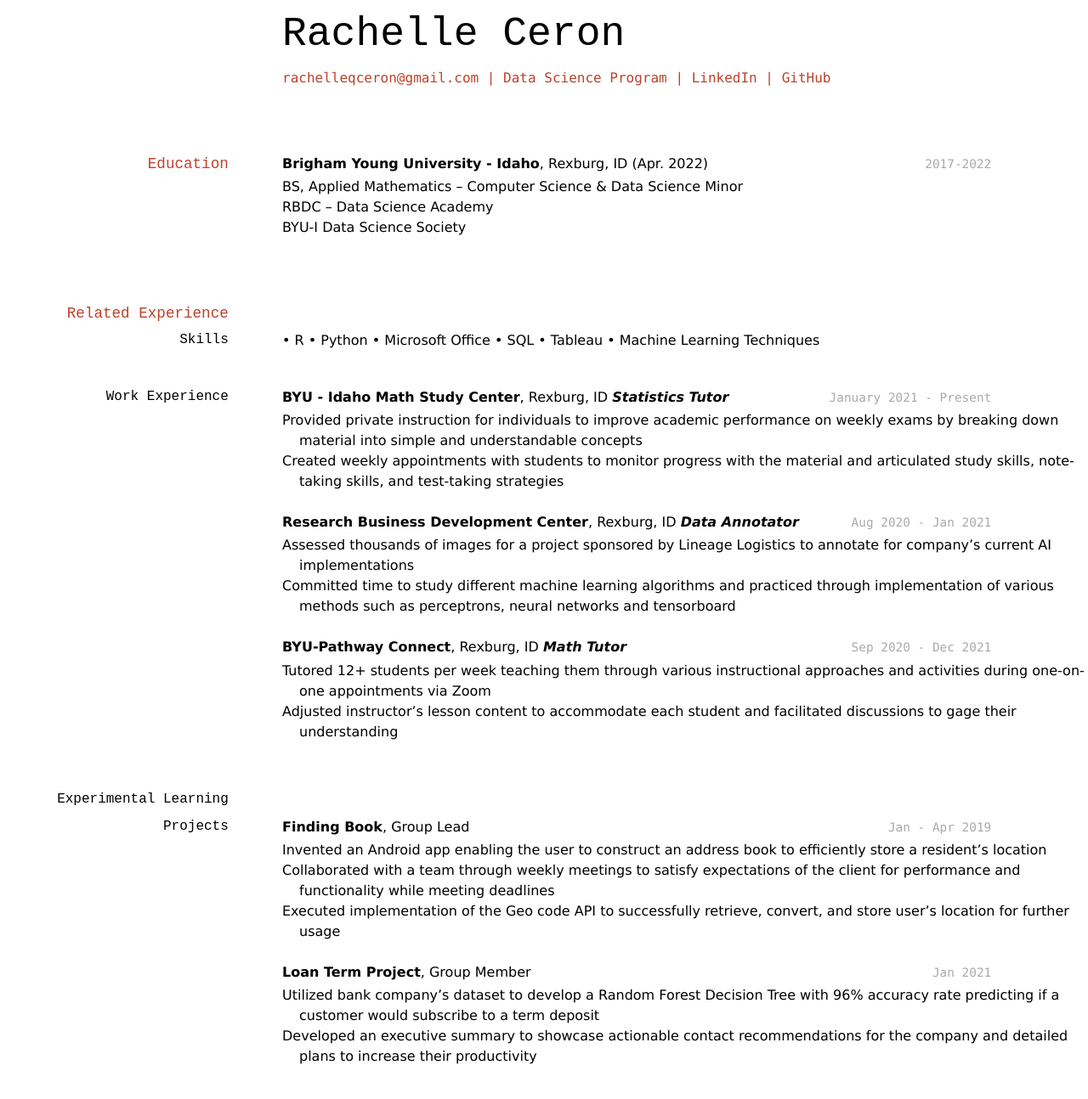
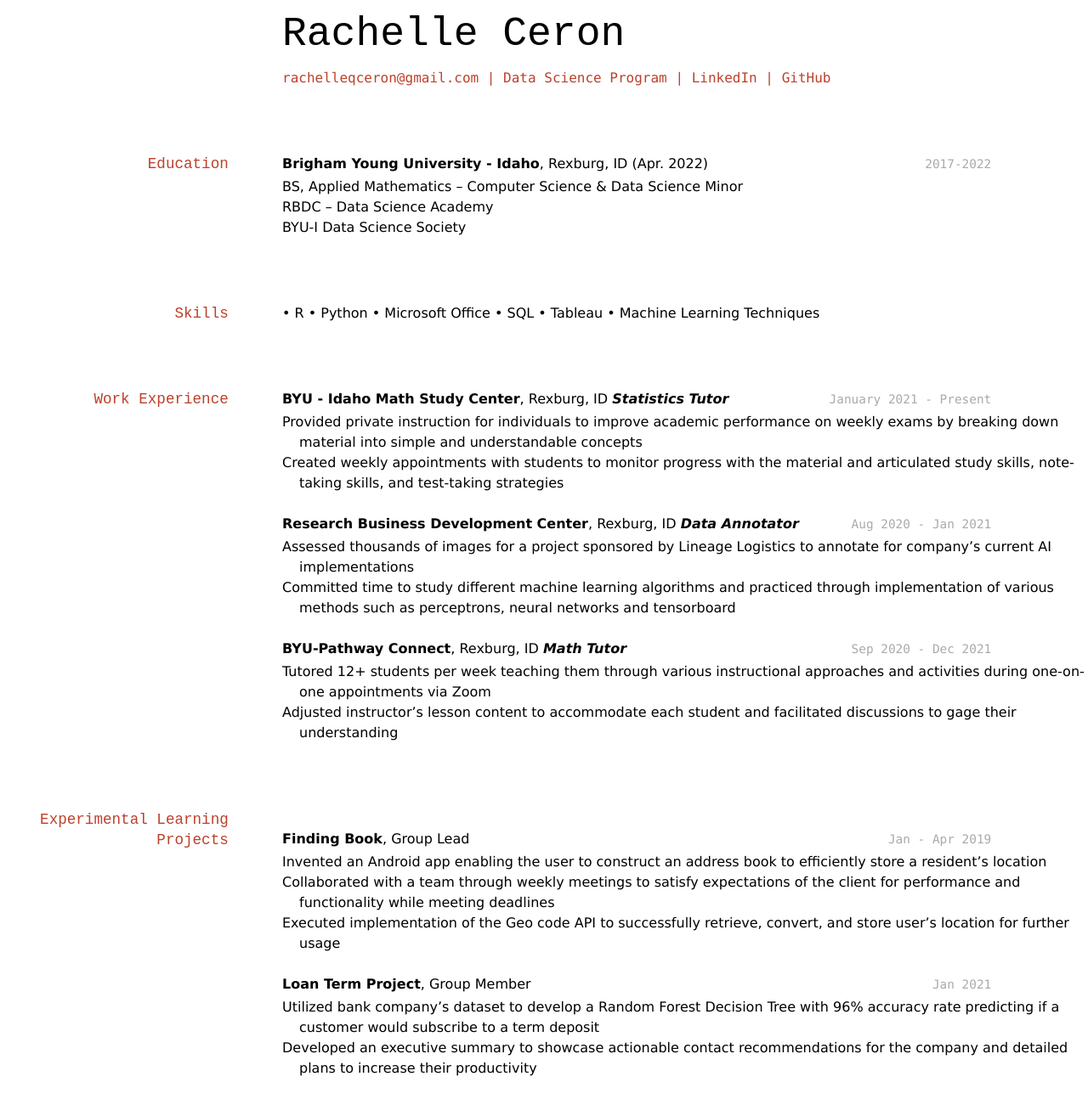
Before and after one commit to rqceron/RachelleCeronResume, a Jekyll site: the page built from docs/index.md, in a window 1280 px wide. Shown: the whole page at 85% size. Built offline with Jekyll 4.4.1, drawn with Linux system fonts in a browser that asks for light colours.

Commit message:
titleChanges

```diff
--- a/docs/index.md
+++ b/docs/index.md
@@ -22,10 +22,7 @@ __Brigham Young University - Idaho__, Rexburg, ID (Apr. 2022)
 - RBDC – Data Science Academy
 - BYU-I Data Science Society
 
-
-## Related Experience
-
-### Skills
+## Skills
 • R
 • Python
 • Microsoft Office
@@ -33,7 +30,7 @@ __Brigham Young University - Idaho__, Rexburg, ID (Apr. 2022)
 • Tableau
 • Machine Learning Techniques
 
-### Work Experience
+## Work Experience
 
 `January 2021 - Present`
 __BYU - Idaho Math Study Center__, Rexburg, ID
@@ -59,7 +56,7 @@ one-on-one appointments via Zoom
 - Adjusted instructor’s lesson content to accommodate each student and facilitated discussions to gage their
 understanding
 
-### Experimental Learning Projects
+## Experimental Learning Projects
 
 `Jan - Apr 2019`
 __Finding Book__, Group Lead
```
